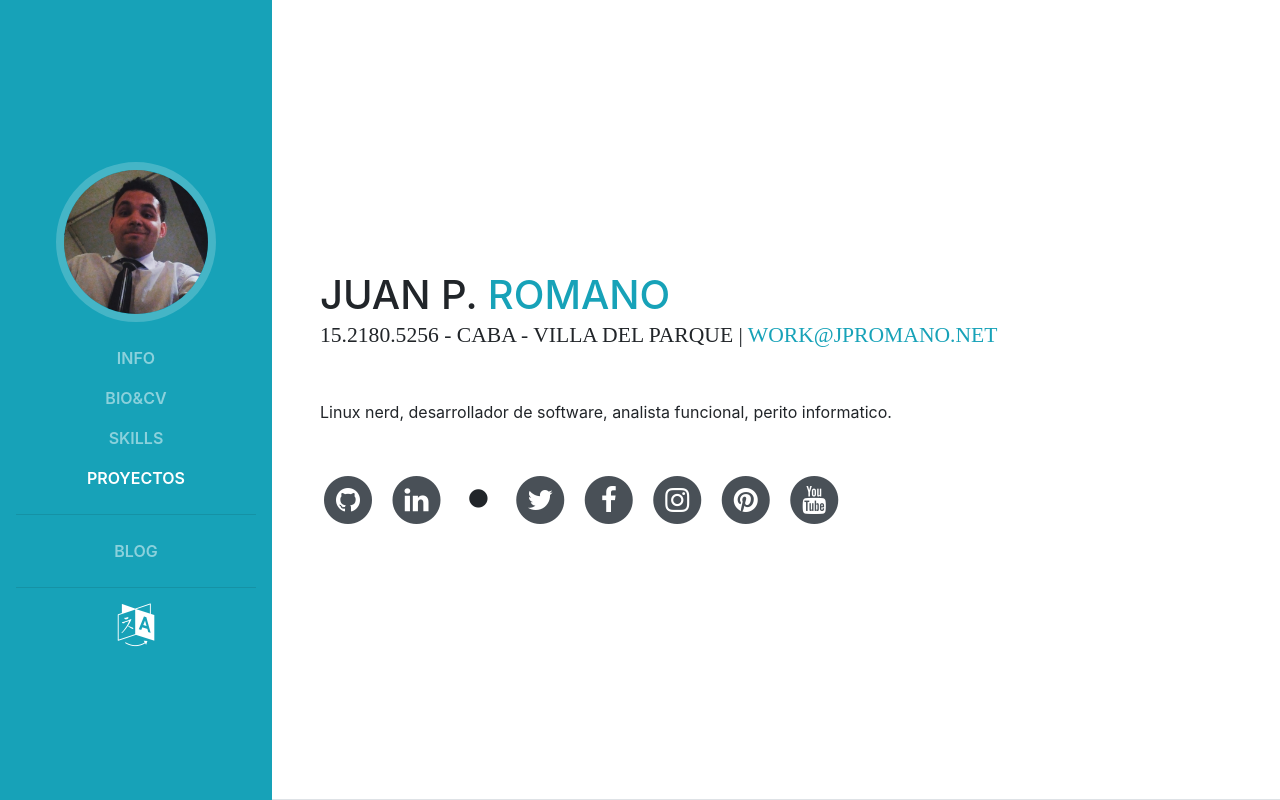
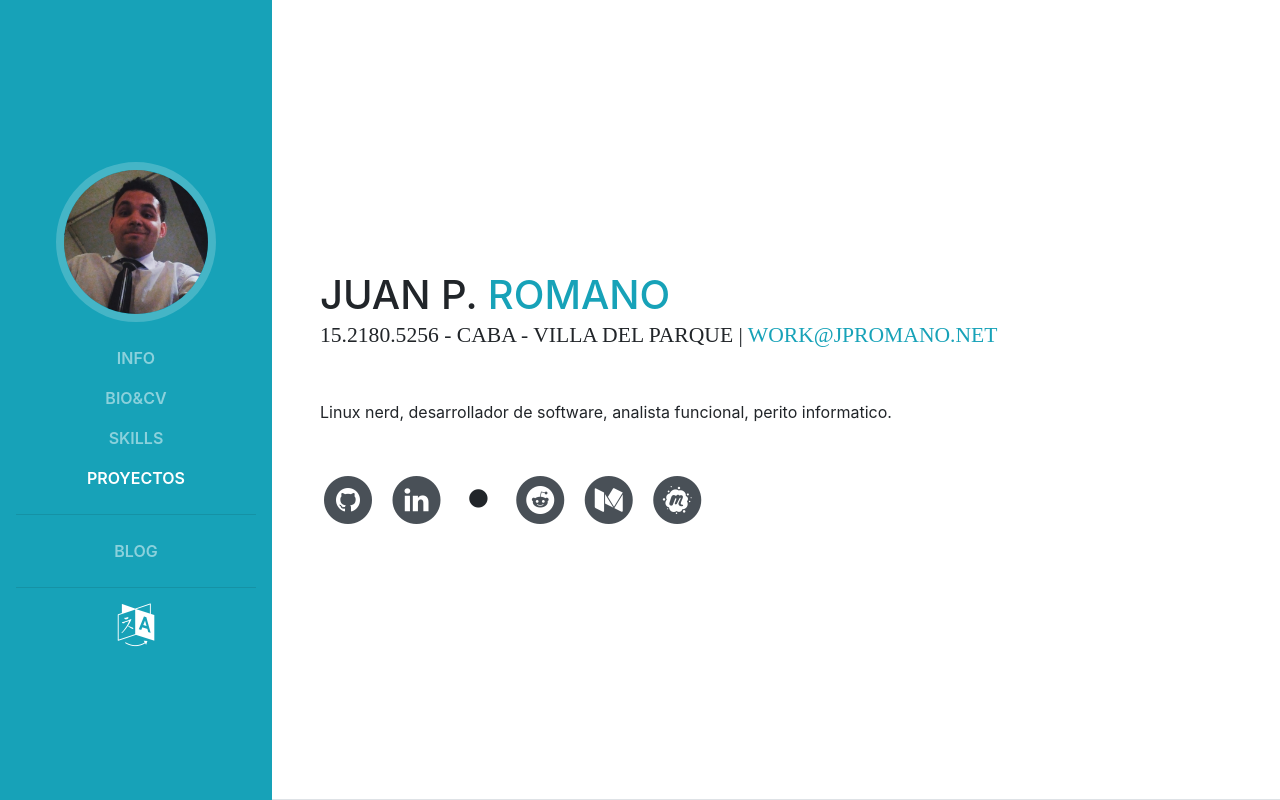
Before and after one commit to jpromanonet/personalSite, a website with bundled scripts: page 02_New_Site/index.html in a window 1280 px wide. Shown: the top 800 px of the page. Built offline with nearby package versions, Linux system fonts and the light colour scheme; a web font is replaced by a local one.

Commit message:
Updates in the social media links.

```diff
--- a/02_New_Site/index.html
+++ b/02_New_Site/index.html
@@ -112,42 +112,26 @@
               </span>
             </li>
             <li class="list-inline-item">
-              <a target="_blank" href="https://twitter.com/jupromano17">
+              <a target="_blank" href="">
                 <span class="fa-stack fa-lg">
                   <i class="fa fa-circle fa-stack-2x"></i>
-                  <i class="fa fa-twitter fa-stack-1x fa-inverse"></i>
+                  <i class="fa fa-reddit fa-stack-1x fa-inverse"></i>
                 </span>
               </a>
             </li>
             <li class="list-inline-item">
-            <a target="_blank" href="https://facebook.com/jupromano">
+              <a target="_blank" href="">
                 <span class="fa-stack fa-lg">
                   <i class="fa fa-circle fa-stack-2x"></i>
-                <i class="fa fa-facebook fa-stack-1x fa-inverse"></i>
+                  <i class="fa fa-medium fa-stack-1x fa-inverse"></i>
                 </span>
               </a>
             </li>
             <li class="list-inline-item">
-            <a target="_blank" href="https://www.instagram.com/juanp.romano/">
+              <a target="_blank" href="">
                 <span class="fa-stack fa-lg">
                   <i class="fa fa-circle fa-stack-2x"></i>
-                <i class="fa fa-instagram fa-stack-1x fa-inverse"></i>
-              </span>
-            </a>
-          </li>
-          <li class="list-inline-item">
-            <a target="_blank" href="https://ar.pinterest.com/jupromano/">
-              <span class="fa-stack fa-lg">
-                <i class="fa fa-circle fa-stack-2x"></i>
-                <i class="fa fa-pinterest fa-stack-1x fa-inverse"></i>
-              </span>
-            </a>
-          </li>
-          <li class="list-inline-item">
-            <a target="_blank" href="https://www.youtube.com/channel/UCNizhFb4M6sT5UqOVOAUq1w?view_as=subscriber">
-              <span class="fa-stack fa-lg">
-                <i class="fa fa-circle fa-stack-2x"></i>
-                <i class="fa fa-youtube fa-stack-1x fa-inverse"></i>
+                  <i class="fa fa-meetup fa-stack-1x fa-inverse"></i>
                 </span>
               </a>
             </li>
```
Lines whose indentation alone changed are shown as unchanged.
